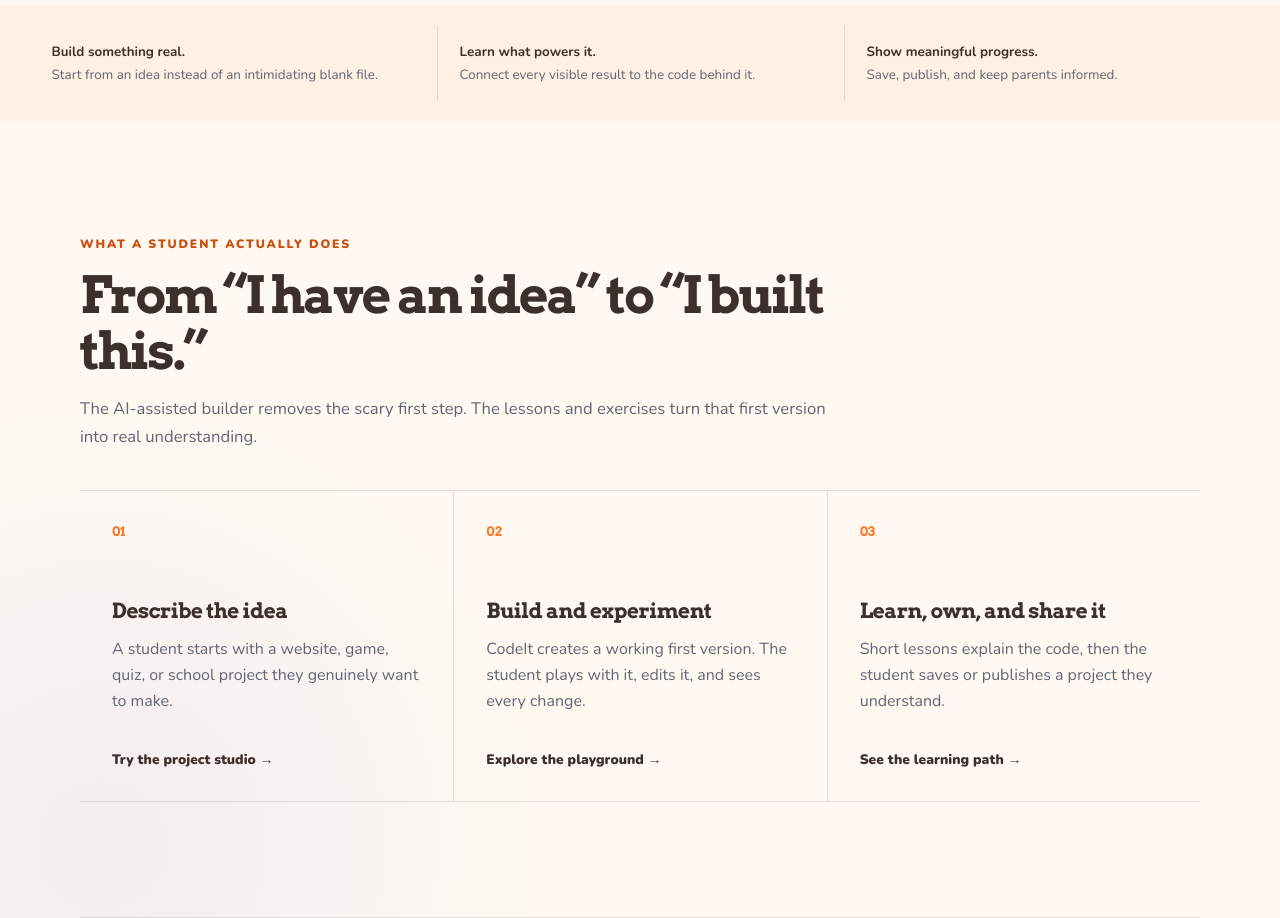
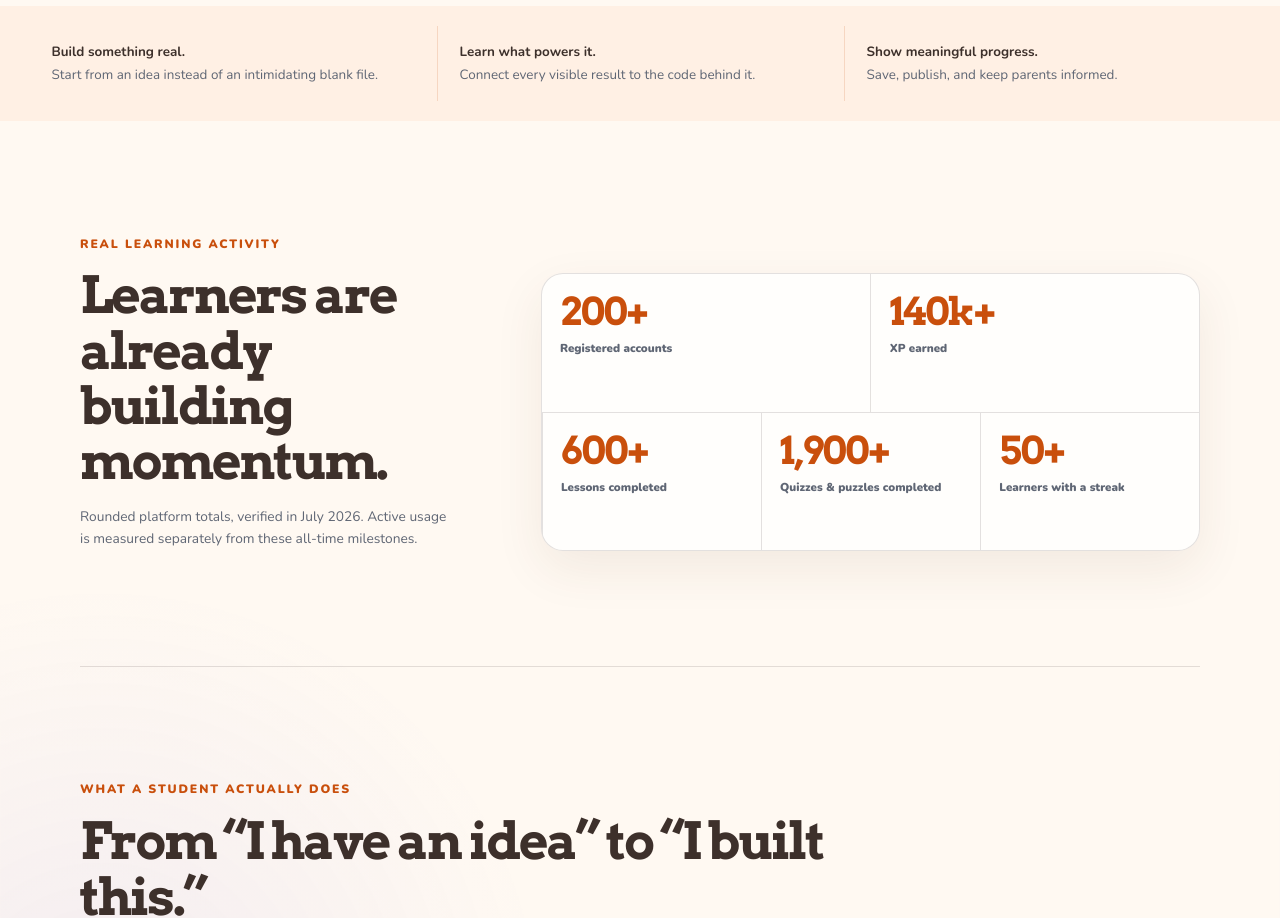
Before and after one commit to alqudah1/CodeIt, a React (Create React App) app in the folder packages/gamified-elearning/: page / in a window 1280 px wide. Shown: the part 880-1798 px from the top of the page. Built offline with nearby package versions, Linux system fonts and the light colour scheme; no server answers; the HTML template or start-up script is replaced by a standard one.

Commit message:
Show verified learning traction on homepage

```diff
--- a/packages/gamified-elearning/src/pages/Home/Home.js
+++ b/packages/gamified-elearning/src/pages/Home/Home.js
@@ -194,6 +194,36 @@ export default function Home() {
             <p><strong>Show meaningful progress.</strong> Save, publish, and keep parents informed.</p>
           </section>
 
+          <section className="studio-traction" aria-labelledby="studio-traction-title">
+            <div className="studio-traction__heading">
+              <p className="studio-kicker">Real learning activity</p>
+              <h2 id="studio-traction-title">Learners are already building momentum.</h2>
+              <p>Rounded platform totals, verified in July 2026. Active usage is measured separately from these all-time milestones.</p>
+            </div>
+            <dl className="studio-traction__metrics">
+              <div>
+                <dt>Registered accounts</dt>
+                <dd>200+</dd>
+              </div>
+              <div>
+                <dt>XP earned</dt>
+                <dd>140k+</dd>
+              </div>
+              <div>
+                <dt>Lessons completed</dt>
+                <dd>600+</dd>
+              </div>
+              <div>
+                <dt>Quizzes &amp; puzzles completed</dt>
+                <dd>1,900+</dd>
+              </div>
+              <div>
+                <dt>Learners with a streak</dt>
+                <dd>50+</dd>
+              </div>
+            </dl>
+          </section>
+
           <section className="studio-start" aria-labelledby="studio-start-title">
             <div className="studio-section-heading">
               <p className="studio-kicker">What a student actually does</p>
--- a/packages/gamified-elearning/src/pages/Home/HomeStudio.css
+++ b/packages/gamified-elearning/src/pages/Home/HomeStudio.css
@@ -207,10 +207,72 @@
 .studio-proof p:first-child { border-left: 0; }
 .studio-proof strong { display: block; margin-bottom: 0.2rem; color: var(--studio-ink); }
 
-.studio-start, .studio-loop, .studio-family, .studio-trust {
+.studio-traction, .studio-start, .studio-loop, .studio-family, .studio-trust {
   width: min(1120px, calc(100% - 48px));
   margin: 0 auto;
   padding: clamp(5rem, 9vw, 8.5rem) 0;
+}
+
+.studio-traction {
+  display: grid;
+  grid-template-columns: minmax(0, 0.72fr) minmax(0, 1.28fr);
+  align-items: end;
+  gap: clamp(2.5rem, 7vw, 7rem);
+  border-bottom: 1px solid var(--studio-line);
+}
+.studio-traction__heading h2 {
+  margin-bottom: 1rem;
+  font-family: "Arvo", serif;
+  font-size: clamp(2rem, 4vw, 3.35rem);
+  letter-spacing: -0.045em;
+  line-height: 1.08;
+}
+.studio-traction__heading > p:last-child {
+  margin-bottom: 0;
+  color: var(--studio-muted);
+  font-size: 0.86rem;
+  line-height: 1.65;
+}
+.studio-traction__metrics {
+  margin: 0;
+  display: grid;
+  grid-template-columns: repeat(6, minmax(0, 1fr));
+  border: 1px solid var(--studio-line);
+  border-radius: 22px;
+  overflow: hidden;
+  background: rgba(255, 255, 255, 0.76);
+  box-shadow: 0 18px 50px rgba(86, 51, 27, 0.08);
+}
+.studio-traction__metrics div {
+  min-height: 138px;
+  padding: 1.15rem;
+  display: flex;
+  flex-direction: column-reverse;
+  justify-content: flex-end;
+  gap: 0.65rem;
+  border-left: 1px solid var(--studio-line);
+}
+.studio-traction__metrics div:first-child { border-left: 0; }
+.studio-traction__metrics div:nth-child(1),
+.studio-traction__metrics div:nth-child(2) { grid-column: span 3; }
+.studio-traction__metrics div:nth-child(n+3) {
+  grid-column: span 2;
+  border-top: 1px solid var(--studio-line);
+}
+.studio-traction__metrics dt {
+  color: var(--studio-muted);
+  font-size: 0.72rem;
+  font-weight: 900;
+  line-height: 1.35;
+}
+.studio-traction__metrics dd {
+  margin: 0;
+  color: var(--studio-orange-dark);
+  font-family: "Arvo", serif;
+  font-size: clamp(1.75rem, 3vw, 2.5rem);
+  font-weight: 700;
+  letter-spacing: -0.04em;
+  line-height: 1;
 }
 
 .studio-section-heading { max-width: 760px; margin-bottom: 2.4rem; }
@@ -373,13 +435,14 @@
   .studio-preview { width: min(100%, 760px); transform: none; }
   .studio-pixel { right: -1rem; }
   .studio-loop { grid-template-columns: 1fr; }
+  .studio-traction { grid-template-columns: 1fr; align-items: start; }
   .studio-family { grid-template-columns: 1fr; }
   .studio-family__email { max-width: 720px; width: 100%; }
   .studio-loop__visual { max-width: 720px; width: 100%; }
 }
 
 @media (max-width: 780px) {
-  .studio-hero, .studio-start, .studio-loop, .studio-family, .studio-trust, .studio-footer__top, .studio-footer__bottom { width: min(100% - 32px, 1120px); }
+  .studio-hero, .studio-traction, .studio-start, .studio-loop, .studio-family, .studio-trust, .studio-footer__top, .studio-footer__bottom { width: min(100% - 32px, 1120px); }
   .studio-hero { padding-top: 3.2rem; }
   .studio-hero h1 { font-size: clamp(2.55rem, 12vw, 4rem); }
   .studio-preview__canvas { min-height: 320px; }
@@ -413,6 +476,19 @@
   .studio-hero__visual { padding-bottom: 7.5rem; }
   .studio-pixel { right: 50%; bottom: -0.5rem; width: 185px; transform: translateX(56%); }
   .studio-pixel figcaption { right: 72%; bottom: 0.75rem; width: 145px; }
+  .studio-traction__metrics { grid-template-columns: 1fr 1fr; }
+  .studio-traction__metrics div,
+  .studio-traction__metrics div:nth-child(1),
+  .studio-traction__metrics div:nth-child(2),
+  .studio-traction__metrics div:nth-child(n+3) {
+    min-height: 118px;
+    grid-column: auto;
+    border-top: 1px solid var(--studio-line);
+    border-left: 1px solid var(--studio-line);
+  }
+  .studio-traction__metrics div:nth-child(-n+2) { border-top: 0; }
+  .studio-traction__metrics div:nth-child(odd) { border-left: 0; }
+  .studio-traction__metrics div:last-child { grid-column: 1 / -1; }
   .studio-loop__visual { min-height: 390px; }
   .studio-loop__window { width: 92%; transform: translateY(-8%); }
   .studio-loop__lesson-card { right: 3%; bottom: 5%; width: 68%; }
```
Also changed, not shown: 1 other file (tests, documents, lock files or other folders).
